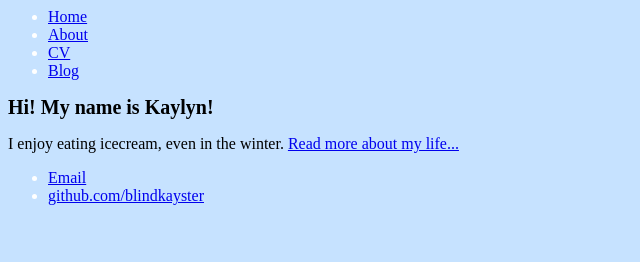
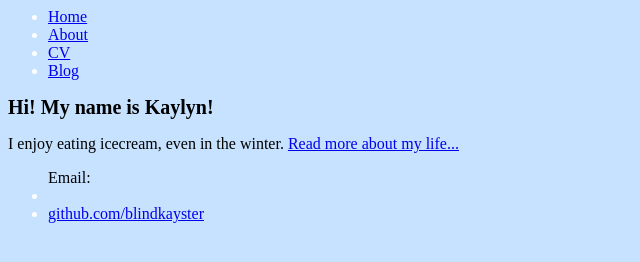
Before and after one commit to Spr18JSKH/blindkayster.github.io, a plain HTML site: page index.html in a window 1280 px wide. Shown: the whole page, without its empty margins (0-640 px from the left). Drawn offline with Linux system fonts and the light colour scheme.

Commit message:
Update index.html

```diff
--- a/index.html
+++ b/index.html
@@ -23,7 +23,7 @@
 
       <footer>
       <ul>
-        <li><a href="kharrison1231@starkstate.net">Email</a></li>
+        Email:<li><a href="kharrison1231@starkstate.net"></a></li>
         <li><a href="https://github.com/blindkayster">github.com/blindkayster</a></li>
       </ul>
       </footer>
```
